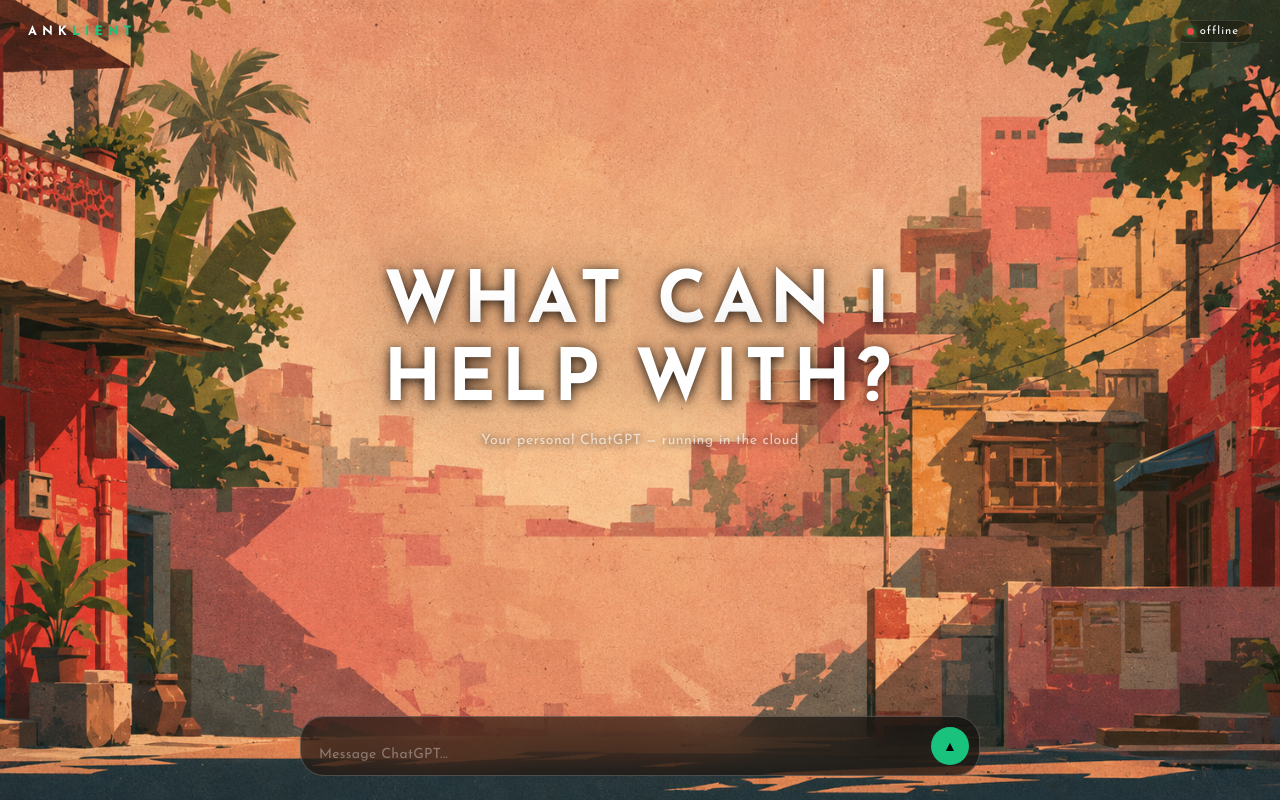
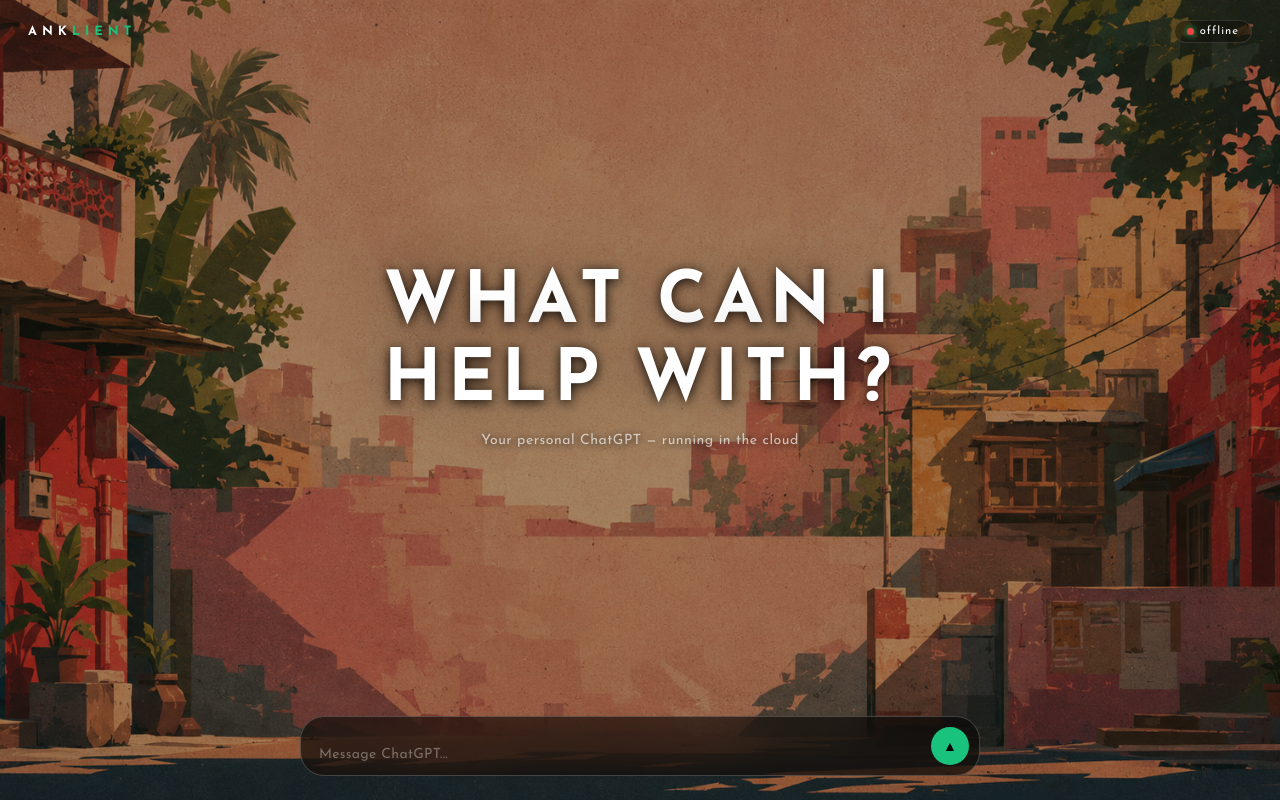
Before and after one commit to savetree-1/ankLIENT, a Python web app: template anklient/engine/templates/chat.html in a window 1280 px wide. Run offline with Jinja, Linux system fonts and the light colour scheme; the template is opened without the code that fills it, so the values that code supplies are empty.

Commit message:
style: add 35% dark overlay on bg for better text contrast

```diff
--- a/anklient/engine/templates/chat.html
+++ b/anklient/engine/templates/chat.html
@@ -17,6 +17,14 @@ body{
   overflow:hidden;
   color:#fff;
 }
+body::before{
+  content:'';
+  position:fixed;inset:0;
+  background:rgba(0,0,0,.35);
+  pointer-events:none;
+  z-index:1;
+}
+header,#chat,.bar{position:relative;z-index:10;}
 
 /* ── header ── */
 header{
```
